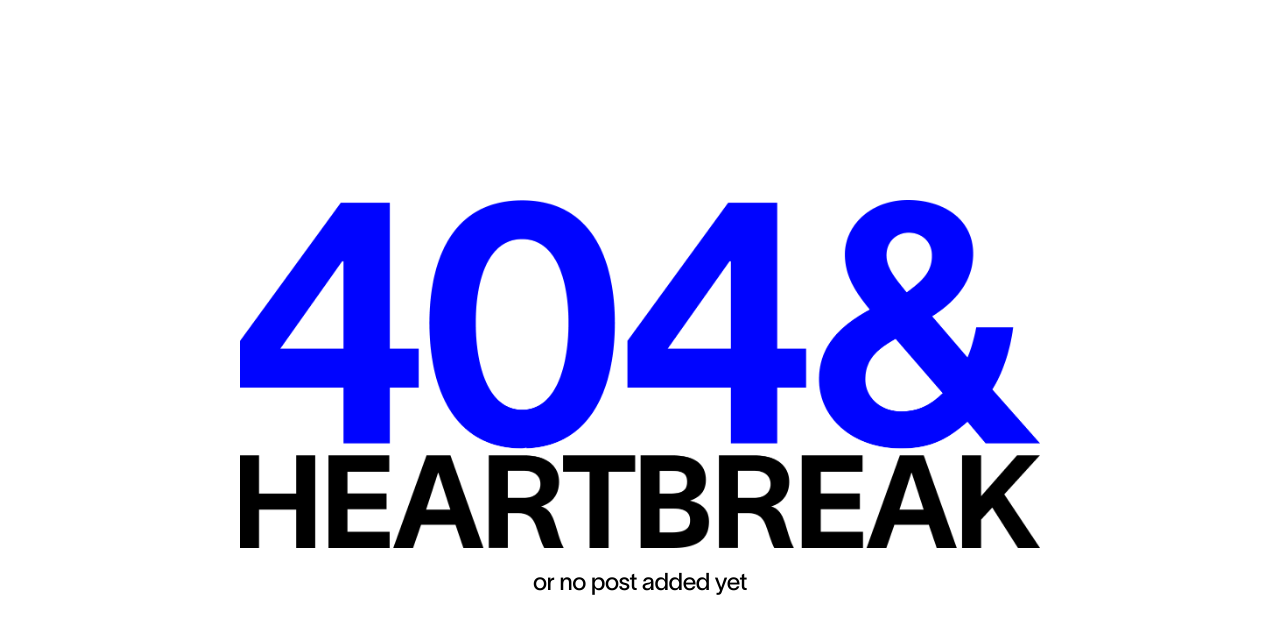
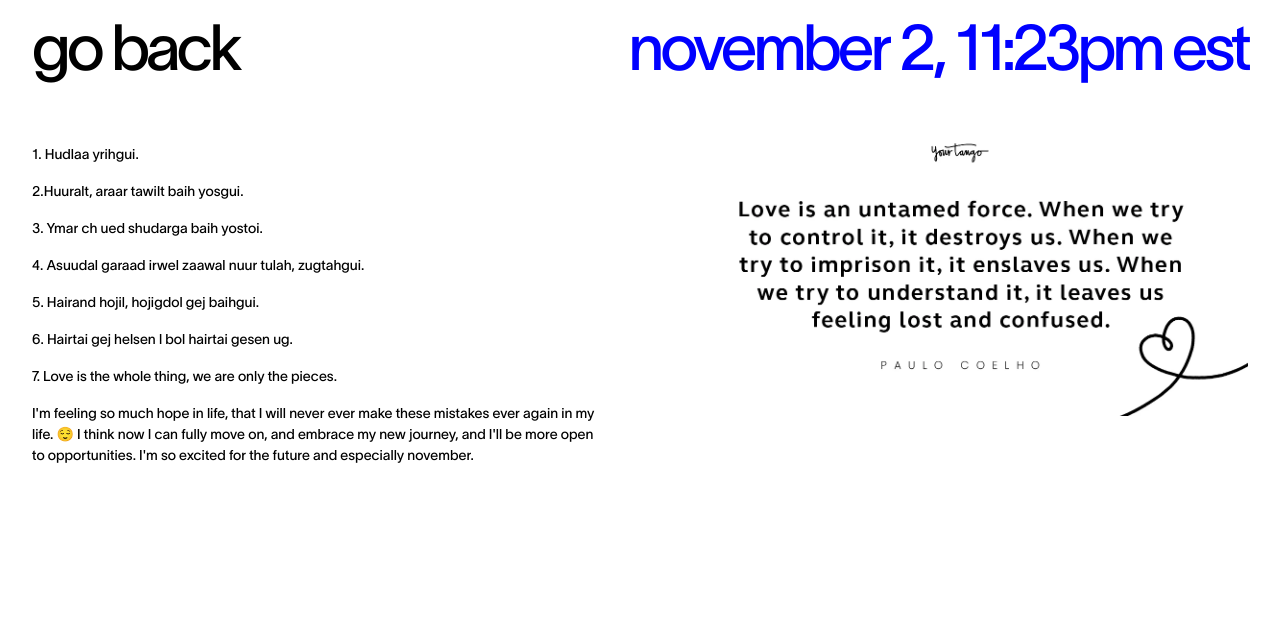
Before and after one commit to tekojtrapkomo/journal, a SvelteKit app: page /november-2 in a window 1280 px wide. Before the commit this address had no page. Shown: the top 634 px of the page. Built offline with nearby package versions, Linux system fonts and the light colour scheme.

Commit message:
final final

```diff
--- /dev/null
+++ b/src/routes/november-2/+page.svelte
@@ -0,0 +1,120 @@
+<script>
+    import final from '$lib/assets/final.webp';
+
+</script>
+
+<div class="menu">
+    <a href="/">go back</a>
+    <p>november 2, 11:23pm est</p>
+</div>
+<div class="main">
+    <div class="left">
+            <div class="content">
+                1. Hudlaa yrihgui.
+            </div>
+            <div class="content">
+                2.Huuralt, araar tawilt baih yosgui.
+            </div>
+            <div class="content">
+                3. Ymar ch ued shudarga baih yostoi.
+            </div>
+            <div class="content">
+                4. Asuudal garaad irwel zaawal nuur tulah, zugtahgui.
+            </div>
+            <div class="content">
+                5. Hairand hojil, hojigdol gej baihgui.
+            </div>
+            <div class="content">
+                6. Hairtai gej helsen l bol hairtai gesen ug.
+            </div>
+            <div class="content">
+                7. Love is the whole thing, we are only the pieces.
+            </div>
+            <div class="content">
+                I'm feeling so much hope in life, that I will never ever make these mistakes ever again in my life. 😌
+                I think now I can fully move on, and embrace my new journey, and I'll be more open to opportunities. I'm so excited for the future and especially november.
+            </div>
+            </div>
+
+    <div class="right">
+        <img src={final} alt="final quote">
+    </div>
+</div>
+<style>
+    /* Container */
+    .poem {
+        font-size: 1rem;
+        font-family: 'Times New Roman', serif;
+        font-style: italic;
+        color: black;
+        margin-top: 1rem;
+        background-color: #f9f9f9;
+    }
+    .separator {
+        margin-top: 2rem;
+    }
+    .main {
+        display: flex;
+        width: 100%;
+        justify-content: space-between;
+        align-items: flex-start;
+        padding-bottom: 1em;
+        font-family: 'reg', sans-serif;
+    }
+
+    .left {
+        width: 50%;
+        display: flex;
+        justify-content: flex-start;
+        padding: 0 2rem;
+        flex-direction: column;
+    }
+
+    .right {
+        width: 50%;
+        display: flex;
+        justify-content: space-between;
+        padding: 0 2rem;
+        flex-direction: column;
+        align-items: flex-end;
+        gap: 4rem;
+    }
+
+    .right img {
+        width: 100%;
+        max-width: 600px;
+    }
+    .content {
+        font-size: 14px;
+        line-height: 1.5;
+        margin-top: 1rem;
+    }
+    blockquote {
+        font-size: 1.5rem;
+        line-height: 1.5;
+        font-family: 'Times New Roman', serif;
+        color: black;
+    }
+    .menu {
+        display: flex;
+        width: 100%;
+        justify-content: space-between;
+        align-items: flex-start;
+        padding-bottom: 1em;
+        font-family: 'reg', sans-serif;
+        letter-spacing: -4px;
+        padding: 0 2rem 2rem 2rem;
+    }
+
+    .menu a {
+        text-decoration: none;
+        color: black;
+        font-size: 4rem;
+    }
+
+    .menu p {
+        font-size: 4rem;
+        color: blue;
+    }
+
+</style>
```
Also changed, not shown: src/lib/assets/final.webp (added).
